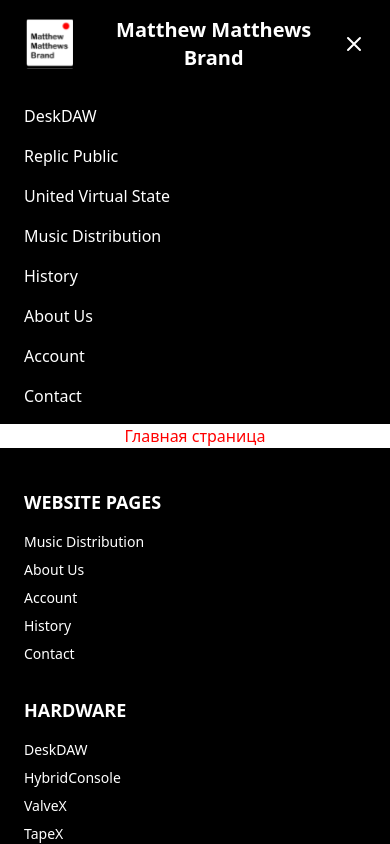
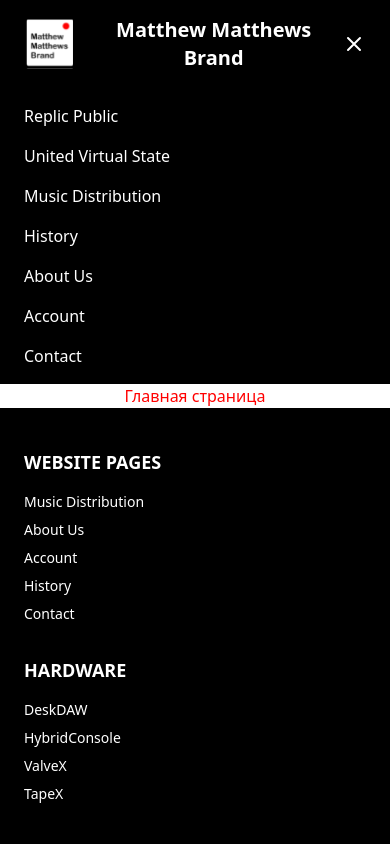
Before and after one commit to IlyaSkach/matthewmatthewsbrand, a React (Create React App) app: page / in a window 390 px wide. Both pictures are taken after a click on the button 354 px from the left and 44 px from the top of the page. Shown: the top 844 px of the page. Built offline with nearby package versions, Linux system fonts and the light colour scheme.

Commit message:
fix header for test

```diff
--- a/src/components/Header.jsx
+++ b/src/components/Header.jsx
@@ -85,28 +85,25 @@
       {isOpen && (
         <div className="md:hidden bg-black text-white px-6 py-4">
           <nav className="flex flex-col space-y-4">
-            <a href="#" className="hover:text-gray-400">
-              DeskDAW
-            </a>
-            <a href="#" className="hover:text-gray-400">
+            <a href="/" className="hover:text-gray-400">
               Replic Public
             </a>
-            <a href="#" className="hover:text-gray-400">
+            <a href="/" className="hover:text-gray-400">
               United Virtual State
             </a>
-            <a href="#" className="hover:text-gray-400">
+            <a href="/" className="hover:text-gray-400">
               Music Distribution
             </a>
-            <a href="#" className="hover:text-gray-400">
+            <a href="/" className="hover:text-gray-400">
               History
             </a>
-            <a href="#" className="hover:text-gray-400">
+            <a href="/" className="hover:text-gray-400">
               About Us
             </a>
-            <a href="#" className="hover:text-gray-400">
+            <a href="/" className="hover:text-gray-400">
               Account
             </a>
-            <a href="#" className="hover:text-gray-400">
+            <a href="/" className="hover:text-gray-400">
               Contact
             </a>
           </nav>
```
